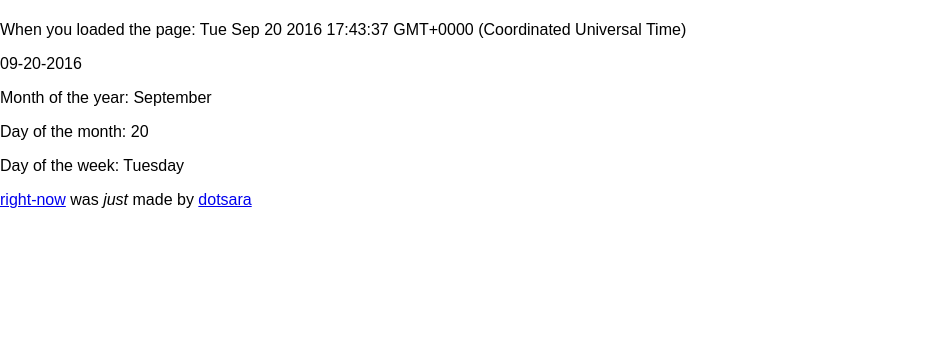
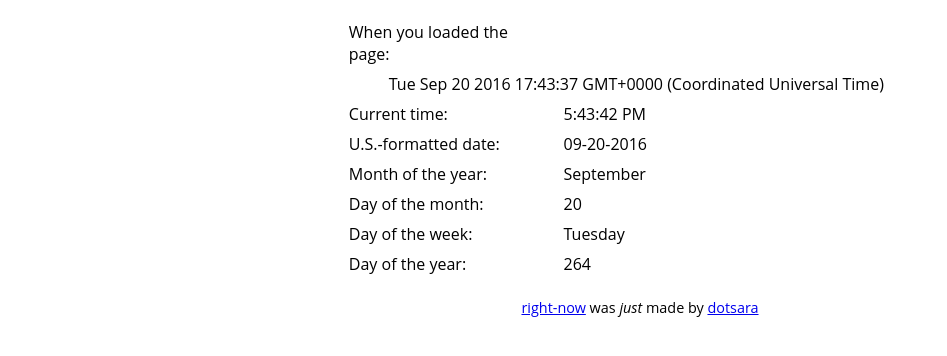
Before and after one commit to dotsara/right-now, a plain HTML site: page index.html in a window 1280 px wide. Shown: the whole page, without its empty margins (0-947 px from the left). Drawn offline with nearby package versions, Linux system fonts and the light colour scheme.

Commit message:
update js with a clock & day of the year; update display with a DL
javascript:
* I copied over my `displayTime()` javascript from the clock project
  to have a running clock on the page (for funsies)
* used an SO answer for the day of the year #

display:
Jumped to a definition list which is only temporary because the
labels were never going to be part of the final display.

```diff
--- a/index.html
+++ b/index.html
@@ -5,7 +5,7 @@
   <meta http-equiv="X-UA-Compatible" content="chrome=1">
   <meta name="viewport" content="width=device-width, initial-scale=1">
   <link rel="stylesheet" type="text/css" href="stylesheets/normalize.css" />
-  <!-- <link rel="stylesheet" type="text/css" href="stylesheets/[PROJECT].css" /> -->
+  <link rel="stylesheet" type="text/css" href="stylesheets/time.css" />
   <!--[if lt IE 9]>
   <script src="//html5shiv.googlecode.com/svn/trunk/html5.js"></script>
   <![endif]-->
@@ -21,26 +21,22 @@
   </header>
 
   <section>
-    <div id="moment">
-      <p>When you loaded the page: <span class="content"></span></p>
-      <p id="fancy"></p>
-    </div>
-    <div id="clock">
-    </div>
-    <div id="date">
-    </div>
-    <div id="month_of_the_year">
-      <p>Month of the year: <span class="content"></span></p>
-    </div>
-    <div id="day_of_the_month">
-      <p>Day of the month: <span class="content"></span></p>
-    </div>
-    <div id="day_of_the_week">
-      <p>Day of the week: <span class="content"></span></p>
-    </div>
-    <!-- <div id="day_of_the_year">
-      <p>Day of the year: #<span class="content"></span></p>
-    </div> -->
+    <dl>
+      <dt>When you loaded the page:</dt>
+      <dd id="moment"></dd>
+      <dt>Current time:</dt>
+      <dd id="clock"></dd>
+      <dt>U.S.-formatted date:</dt>
+      <dd id="date"></dd>
+      <dt>Month of the year:</dt>
+      <dd id="month_of_the_year"></dd>
+      <dt>Day of the month:</dt>
+      <dd id="day_of_the_month"></dd>
+      <dt>Day of the week:</dt>
+      <dd id="day_of_the_week"></dd>
+      <dt>Day of the year:</dt>
+      <dd id="day_of_the_year"></dd>
+    </dl>
   </section>
 
   <footer>
@@ -50,6 +46,7 @@
 </div>
 
 <script src="https://ajax.googleapis.com/ajax/libs/jquery/2.1.3/jquery.min.js"></script>
+<script src="javascript/clock.js"></script>
 <script src="javascript/time.js"></script>
 </body>
 </html>
--- /dev/null
+++ b/javascript/clock.js
@@ -0,0 +1,27 @@
+function displayTime() {
+  var clockContainer = document.getElementById("clock");
+
+  var currentTime           = new Date();
+  var currentTimeHours      = currentTime.getHours();
+  var currentTimeMinutes    = currentTime.getMinutes();
+  var currentTimeSeconds    = currentTime.getSeconds();
+  var meridiem = "AM";
+
+  if (currentTimeHours > 12) {
+    currentTimeHours = currentTimeHours - 12;
+    meridiem = "PM";
+  };
+
+  clockContainer.innerText = currentTimeHours + ":" +
+                             addLeadingZero(currentTimeMinutes) + ":" +
+                             addLeadingZero(currentTimeSeconds) + " " +
+                             meridiem;
+};
+
+function addLeadingZero(number) {
+  if (number < 10) {
+    number = "0" + number;
+  }
+
+  return number;
+};
--- a/javascript/time.js
+++ b/javascript/time.js
@@ -93,13 +93,33 @@ function formattedDatesWithLeadingZero(date) {
   return formatted_date;
 };
 
+// Getting the day # of the year taking leap years into account
+function isLeapYear(date) {
+  var year = date.getFullYear();
+  if((year & 3) != 0) return false;
+  return ((year % 100) != 0 || (year % 400) == 0);
+};
+
+function getDOY(date) {
+  var dayCount = [0, 31, 59, 90, 120, 151, 181, 212, 243, 273, 304, 334];
+  var mn = date.getMonth();
+  var dn = date.getDate();
+  var dayOfYear = dayCount[mn] + dn;
+  if(mn > 1 && isLeapYear(date)) dayOfYear++;
+  return dayOfYear;
+};
+
 $(document).ready(function() {
   console.log("Hiya! Let's do this thing.");
 
+  displayTime();
+  setInterval(displayTime, 1000);
+
   // raw new Date
-  $('#moment .content').html(currently);
-  $('#fancy').html(formattedDatesWithLeadingZero(currently));
-  $('#month_of_the_year .content').html(monthOfTheYear(currently));
-  $('#day_of_the_month .content').html(currentlyDayOfMonth);
-  $('#day_of_the_week .content').html(currentlyDayOfWeek);
+  $('#moment').html(currently);
+  $('#date').html(formattedDatesWithLeadingZero(currently));
+  $('#month_of_the_year').html(monthOfTheYear(currently));
+  $('#day_of_the_month').html(currentlyDayOfMonth);
+  $('#day_of_the_week').html(currentlyDayOfWeek);
+  $('#day_of_the_year').html(getDOY(currently));
 });
--- a/stylesheets/main.css
+++ b/stylesheets/time.css
@@ -3,8 +3,6 @@ html {
 }
 
 body {
-  /*background: #1E2E47;
-  color: #256BD9;*/
   display: flex;
   font-family: 'Open Sans', sans-serif;
   text-align: center;
@@ -19,7 +17,9 @@ section {
   text-align: left;
 }
 
-ol > li {
+ol > li,
+dl > dt,
+dl > dd {
   margin-bottom: .5rem;
 }
 
@@ -29,19 +29,36 @@ footer {
 
 .wrapper {
   margin: 0 auto;
+  text-align: center;
   width: 65%;
+}
+
+dl {
+  margin: 0 auto;
+  overflow: hidden;
+  width: 70%;
+}
+
+dl dt {
+  clear: left;
+  float: left;
+  width: 30%;
+}
+
+dl dd {
+  float: left;
 }
 
 /* media queries */
 @media (max-width: 900px) {
   html { font-size: 17px; }
-  .container {
+  .wrapper {
     width: 85%;
   }
 }
 @media (max-width: 400px) {
   html { font-size: 15px; }
-  .container {
+  .wrapper {
     width: 95%;
   }
 }
```
